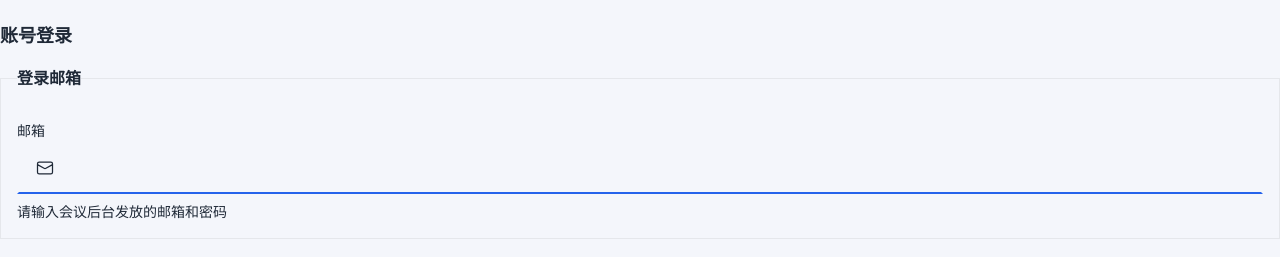
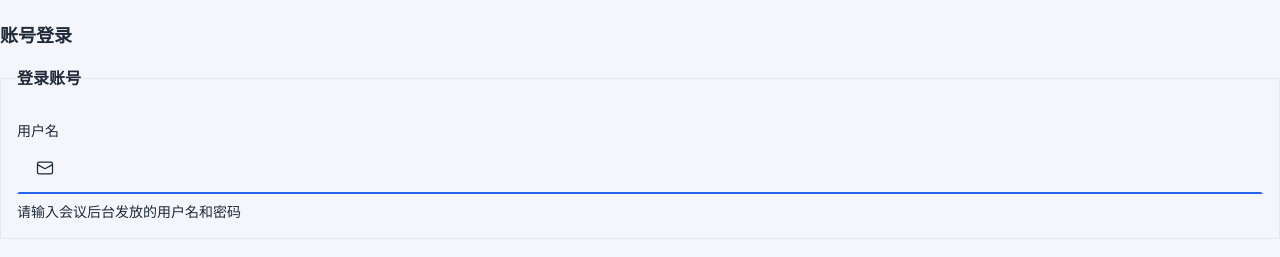
Before and after one commit to Gentle-Lijie/MUN-system, a Vue app in the folder frontend/: page /welcome in a window 1280 px wide. Shown: the part 986-1243 px from the top of the page. Built offline with nearby package versions, Linux system fonts and the light colour scheme; no server answers.

Commit message:
fix: fix description issues

```diff
--- a/frontend/src/App.vue
+++ b/frontend/src/App.vue
@@ -106,7 +106,7 @@ const fetchUserProfile = async () => {
 
 const handleLogin = async () => {
   if (!loginForm.email || !loginForm.password) {
-    loginError.value = '请输入邮箱和密码'
+    loginError.value = '请输入用户名和密码'
     return
   }
   loginSubmitting.value = true
@@ -126,7 +126,7 @@ const handleLogin = async () => {
 
     if (!response.ok) {
       const errData = await response.json().catch(() => ({}))
-      throw new Error(errData?.message || '登录失败，请检查邮箱或密码')
+      throw new Error(errData?.message || '登录失败，请检查用户名或密码')
     }
     const data = await response.json()
     user.value = {
@@ -336,9 +336,9 @@ watch(needsLogin, (newVal) => {
       <form class="space-y-4" @submit.prevent="handleLogin">
         <div class="space-y-4">
           <FormField
-            legend="登录邮箱"
-            label="邮箱"
-            description="请输入会议后台发放的邮箱和密码"
+            legend="登录账号"
+            label="用户名"
+            description="请输入会议后台发放的用户名和密码"
             fieldset-class="border border-base-300 rounded-box p-4"
           >
             <div class="input input-bordered flex items-center gap-2">
@@ -358,7 +358,7 @@ watch(needsLogin, (newVal) => {
               </svg>
               <input
                 v-model="loginForm.email"
-                type="email"
+                type="text"
                 class="grow bg-transparent focus:outline-none"
                 required
               />
--- a/frontend/src/views/WelcomeView.vue
+++ b/frontend/src/views/WelcomeView.vue
@@ -1,5 +1,9 @@
+
 <script setup lang="ts">
 // Welcome page component
+function onDisplayClick() {
+  window.alert('请主席团从后台打开大屏')
+}
 </script>
 
 <template>
@@ -12,7 +16,7 @@
         </p>
         <div class="flex gap-4 justify-center">
           <router-link to="/backend" class="btn btn-primary">进入后台</router-link>
-          <router-link to="/display/1" class="btn btn-outline">显示大屏</router-link>
+          <button class="btn btn-outline" @click="onDisplayClick">显示大屏</button>
         </div>
       </div>
     </div>
```
Also changed, not shown: 2 other files (tests, documents, lock files or other folders).
